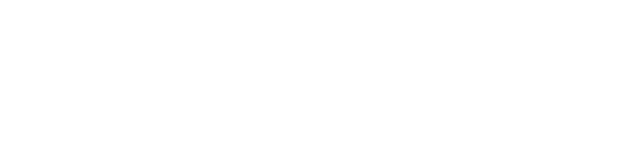
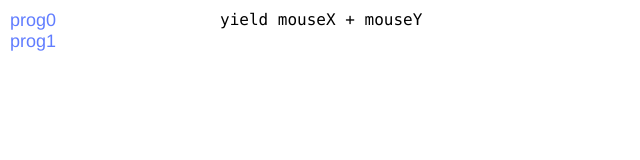
Before and after one commit to rsimmons/rindel, a website with bundled scripts: page demo/index.html in a window 1280 px wide. Shown: the whole page, without its empty margins (0-640 px from the left). Built offline with nearby package versions, Linux system fonts and the light colour scheme.

Commit message:
add interface for switching demos

```diff
--- a/demo/bundle.js
+++ b/demo/bundle.js
@@ -856,15 +856,51 @@
   // assume main activator definition has been generated by compiler
   currentDeactivator = prog.main(runtime, 0, [], finalOutput, '', rootLexEnv);
 
+  document.getElementById('code-column-code').textContent = prog.code;
   console.log('initial output is', runtime.getSlotValue(finalOutput));
 
   tryRunning();
 }
 
-startDemoProg(demoProgs.prog0);
+function createDemoControls() {
+  var demosListElem = document.getElementById('demos-list');
 
-document.addEventListener('click', function(e) {
-  startDemoProg(demoProgs.prog1);
-}, false);
+  for (var name in demoProgs) {
+    var li = document.createElement('LI');
+    li.setAttribute('class', 'demo-choice');
+    li.appendChild(document.createTextNode(name));
+    demosListElem.appendChild(li);
+
+/*
+    var ce = document.createElement('CODE');
+    ce.className = 'language-javascript';
+    var extractedCode = /\/\/SHOWBEGIN([^]*)\/\/SHOWEND/gm.exec(demos[name].code)[1].trim();
+    ce.appendChild(document.createTextNode(extractedCode));
+
+    var pe = document.createElement('PRE');
+    pe.className = 'code-wrapper';
+    pe.style.display = 'none';
+    pe.appendChild(ce);
+
+    codeColumnElem.appendChild(pe);
+
+    demos[k].preElem = pe;
+*/
+  }
+
+  document.addEventListener('click', function(e) {
+    if (e.target.className === 'demo-choice') {
+      var name = e.target.textContent;
+      var prog = demoProgs[name]
+      startDemoProg(prog);
+    }
+  }, false);
+}
+
+document.addEventListener('DOMContentLoaded', function() {
+  createDemoControls();
+
+  startDemoProg(demoProgs.prog0);
+});
 
 },{"../runtime":3,"./progs/prog0":1,"./progs/prog1":2}]},{},[8]);
--- a/demo/index.html
+++ b/demo/index.html
@@ -7,6 +7,12 @@
 </head>
 <body>
 <div id="main">
+  <div id="demos-column">
+    <ul id="demos-list"></ul>
+  </div>
+  <div id="code-column">
+    <pre id="code-column-code"></pre>
+  </div>
 </div>
 <script src="bundle.js"></script>
 </body>
--- a/demo/main.css
+++ b/demo/main.css
@@ -6,3 +6,39 @@
 body {
   font-family: "HelveticaNeue-Light", "Helvetica Neue Light", "Helvetica Neue", Helvetica, Arial, "Lucida Grande", sans-serif;
 }
+
+#main {
+  font-size: 18px;
+}
+
+#demos-column {
+  float: left;
+  width: 200px;
+  padding: 10px;
+}
+
+#code-column {
+  padding: 10px;
+}
+
+#code-column-code {
+  font-family: Consolas, Monaco, 'Andale Mono', monospace;
+  font-size: 16px;
+  margin: 0;
+}
+
+#demos-list {
+  list-style-type: none;
+  padding: 0;
+  margin: 0;
+}
+
+.demo-choice {
+  cursor: pointer;
+  color: #617DFF;
+}
+
+.demo-choice:hover {
+  text-decoration: underline;
+  background-color: #f5f2f0;
+}
```
Also changed, not shown: demo/index.js (+40 -4 lines).
